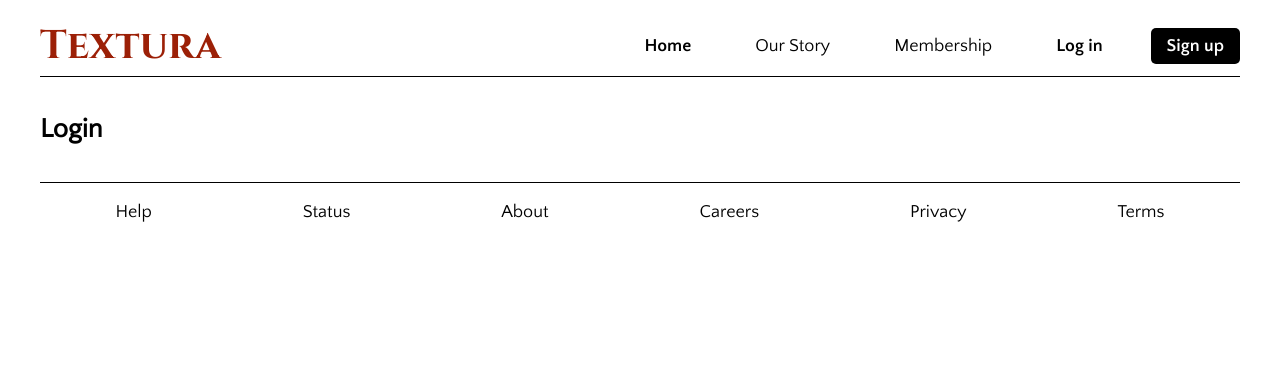
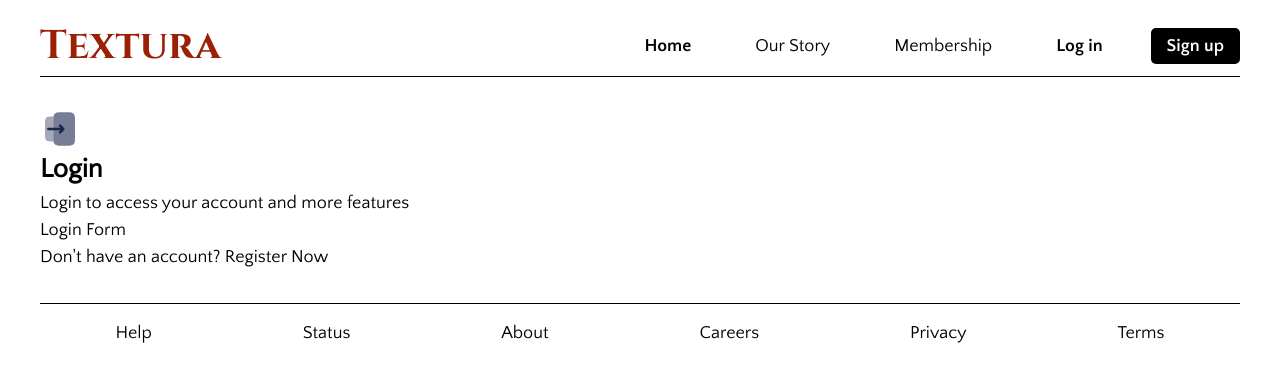
Before and after one commit to py-code314/blog-api-reader, a React (Vite) app: page /login in a window 1280 px wide. Shown: the top 382 px of the page. Built offline with nearby package versions, Linux system fonts and the light colour scheme.

Commit message:
feat(login): Add login page
Add login icon.

```diff
--- a/src/pages/auth/login/LoginPage.jsx
+++ b/src/pages/auth/login/LoginPage.jsx
@@ -1,6 +1,13 @@
+/* -------------------- Styles -------------------- */
+import styles from './LoginPage.module.css'
+/* -------------------- Icons -------------------- */
+import loginIcon from '../../../assets/icons/icon-login-10.svg'
 /* -------------------- Hooks -------------------- */
 import { useState } from 'react'
 import { useLocation } from 'react-router'
+/* -------------------- Components -------------------- */
+// import LoginForm from '../../../components/forms/auth/login/LoginForm'
+import { Link } from 'react-router'
 
 /* Login page */
 const LoginPage = () => {
@@ -12,8 +19,37 @@ const LoginPage = () => {
 
   return (
     <main>
-      <h2>Login</h2>
-      {flashMsg && <p>{flashMsg}</p>}
+      <title>Textura | Login</title>
+
+      <div className={styles.login}>
+        <div className={styles.loginWrapper}>
+          {/* Login icon  */}
+          <div className={styles.imgContainer}>
+            <img src={loginIcon} alt="" width={40} height={40} />
+          </div>
+          {/* Heading section  */}
+          <div className={styles.headingContainer}>
+            <h2 className={styles.heading}>Login</h2>
+            {flashMsg ? (
+              <p>{flashMsg}</p>
+            ) : (
+              <p>Login to access your account and more features</p>
+            )}
+          </div>
+
+          {/* Login form  */}
+          <div className={styles.formContainer}>
+            {/* <loginForm /> */}
+            <div>Login Form</div>
+            <p className={`${styles.textSmall} ${styles.textSignup}`}>
+              Don't have an account?{' '}
+              <Link className={styles.linkSignup} to={'/signup'}>
+                Register Now
+              </Link>
+            </p>
+          </div>
+        </div>
+      </div>
     </main>
   )
 }
```
Also changed, not shown: src/assets/icons/icon-login-10.svg (added).
